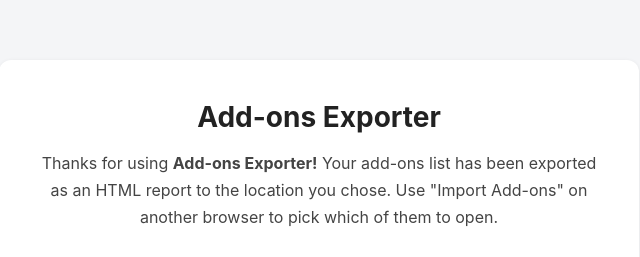
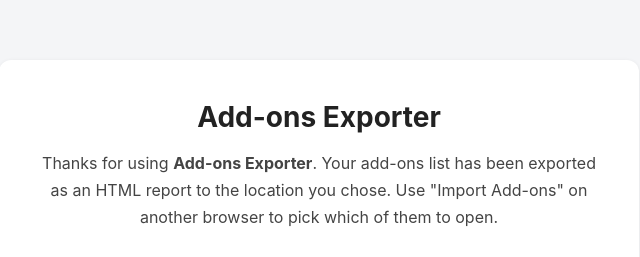
Before and after one commit to elsherif7/addons-exporter, a browser extension: page confirmation.html in a window 1280 px wide. Shown: the top 257 px of the page, 321-961 px from the left. Drawn offline with Linux system fonts and the light colour scheme.

Commit message:
polish: drop the exclamation mark in the confirmation page's thank-you line

```diff
--- a/confirmation.html
+++ b/confirmation.html
@@ -12,7 +12,7 @@
 <body>
   <div class="card">
     <h1>Add-ons Exporter</h1>
-    <p>Thanks for using <strong>Add-ons Exporter!</strong> Your add-ons list has been exported as an HTML report to the location you chose. Use "Import Add-ons" on another browser to pick which of them to open.</p>
+    <p>Thanks for using <strong>Add-ons Exporter</strong>. Your add-ons list has been exported as an HTML report to the location you chose. Use "Import Add-ons" on another browser to pick which of them to open.</p>
 
     <a href="https://addons.mozilla.org/en-US/firefox/addon/add-ons-exporter/" target="_blank" rel="noopener">Rate this extension on Firefox Add-ons</a>
     <a href="https://github.com/elsherif7/addons-exporter/issues" target="_blank" rel="noopener">Report bugs or request a new feature</a>
```
